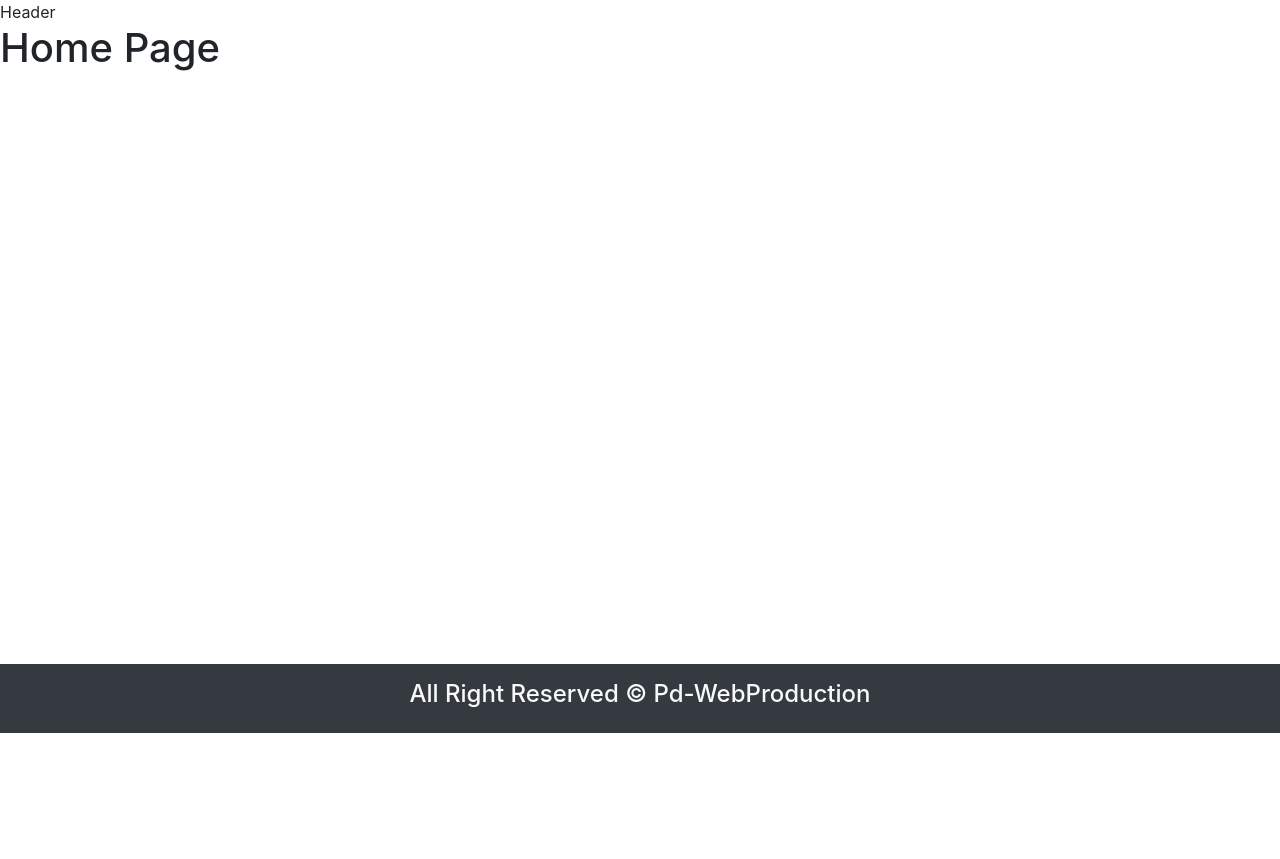
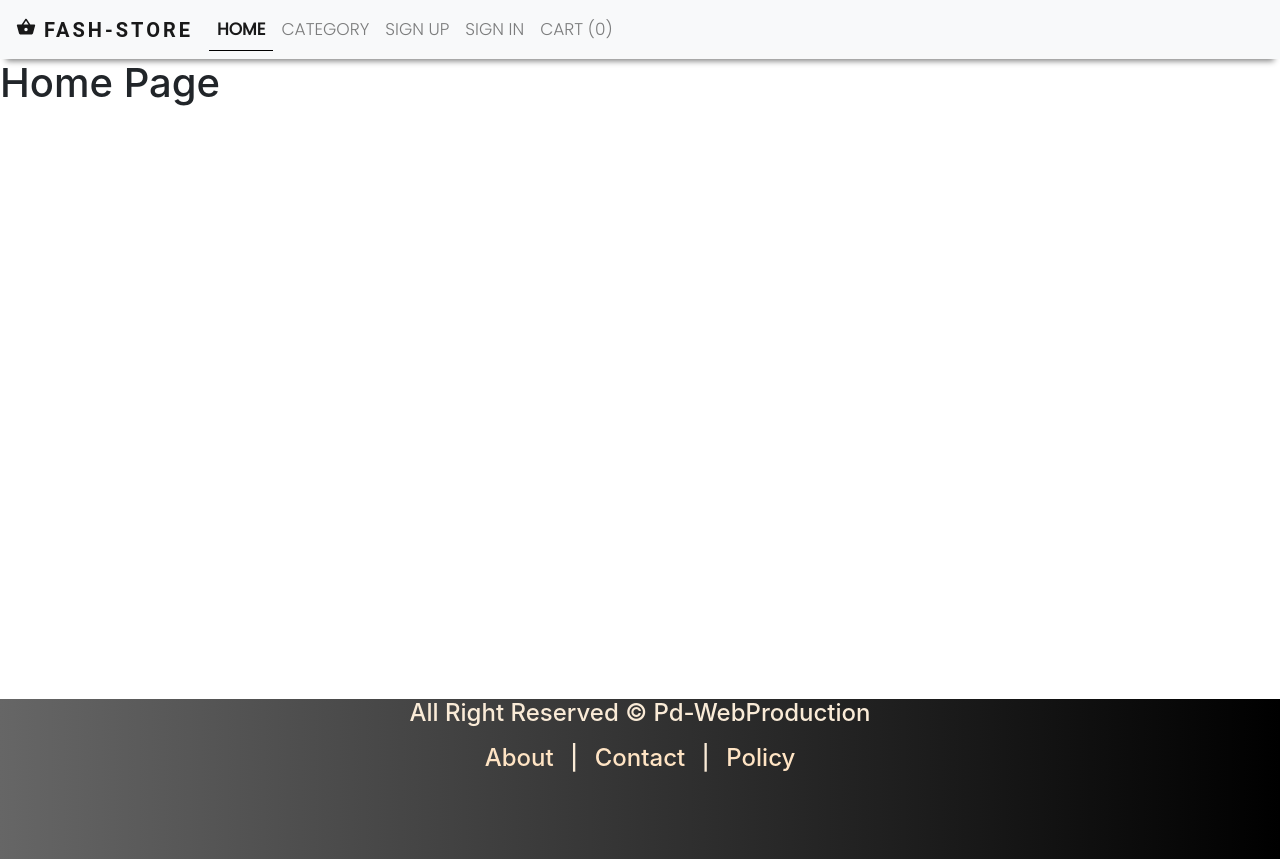
Before and after one commit to parthibdhar/ECOMMERCE-APP, a React (Create React App) app in the folder client/: page / in a window 1280 px wide. Before the commit the page ends 800 px from the top, so only its background shows below. Built offline with nearby package versions, Linux system fonts and the light colour scheme.

Commit message:
builed nav footer basic structure

```diff
--- a/client/package.json
+++ b/client/package.json
@@ -8,6 +8,7 @@
     "@testing-library/user-event": "^13.5.0",
     "react": "^18.2.0",
     "react-dom": "^18.2.0",
+    "react-icons": "^4.10.1",
     "react-router-dom": "^6.14.0",
     "react-scripts": "5.0.1",
     "web-vitals": "^2.1.4"
--- a/client/src/components/Layout/Footer.js
+++ b/client/src/components/Layout/Footer.js
@@ -1,10 +1,14 @@
 import React from 'react'
+import { Link } from 'react-router-dom'
 
 const Footer = () => {
   return (
-    <div className='bg-dark text-light p-3'>
+    <div className='footer'>
       <h4 className='text-center'>
         All Right Reserved &copy; Pd-WebProduction
+        <p className="text-center mt-3">
+          <Link to="/about"> About </Link> | <Link to="/contact"> Contact </Link> | <Link to="/policy"> Policy </Link>
+        </p>
       </h4>
     </div>
   )
--- a/client/src/components/Layout/Header.js
+++ b/client/src/components/Layout/Header.js
@@ -1,8 +1,39 @@
 import React from 'react'
+import { NavLink, Link} from 'react-router-dom'
+import {MdShoppingBasket} from 'react-icons/md'
 
 const Header = () => {
   return (
-    <div>Header</div>
+    <>
+      <nav className="navbar navbar-expand-lg navbar-light bg-light">
+  <Link to="/" className="navbar-brand" href="#"> <MdShoppingBasket/> FASH-SToRe</Link>
+  <button className="navbar-toggler" type="button" data-toggle="collapse" data-target="#navbarTogglerDemo02" aria-controls="navbarTogglerDemo02" aria-expanded="false" aria-label="Toggle navigation">
+    <span className="navbar-toggler-icon" />
+  </button>
+  <div className="collapse navbar-collapse " id="navbarTogglerDemo02">
+    <ul className="navbar-nav ms-auto mb-2 mb-lg-0">
+      <li className="nav-item ">
+        <NavLink  to="/"className="nav-link " > Home </NavLink>
+      </li>
+      <li className="nav-item ">
+        <NavLink  to="/category"className="nav-link" >Category </NavLink>
+      </li>
+      <li className="nav-item">
+        <NavLink to="/register" className="nav-link" >Sign up</NavLink>
+      </li>
+      <li className="nav-item">
+        <NavLink to="/login" className="nav-link" >Sign in</NavLink>
+      </li>
+      <li className="nav-item">
+        <NavLink to="/cart" className="nav-link" >Cart (0) </NavLink>
+      </li>
+
+    </ul>
+
+  </div>
+</nav>
+
+    </>
   )
 }
 
--- a/client/src/index.css
+++ b/client/src/index.css
@@ -7,3 +7,51 @@
 }
 /* font-family: 'Playfair Display', serif;
 font-family: 'Poppins', sans-serif; */
+
+/* NAV BAR CSS */
+.navbar{
+  font-family: 'Poppins', sans-serif;
+
+  font-size: 17px;
+  line-height: 26px;
+  text-transform: uppercase;
+  box-shadow: 0 8px 6px -6px grey;
+  --webkit-box-shadow: 0 8px 6px -6px grey;
+  border-bottom: 0px solid gray !important;
+}
+
+.nav-link{
+  font-weight: 300 !important;
+}
+
+.active{
+  border-bottom: 1px solid black;
+  font-weight: bold !important;
+}
+
+.navbar-brand {
+font-weight: 700;
+font-family: "roboto", sans-serif;
+letter-spacing: 3px;
+}
+
+ /* ================================
+ =================== footer============== */
+
+ .footer {
+color: antiquewhite;
+ background: linear-gradient(270deg, #000000 0%, #666666 100%);
+ height: 20vh;
+ }
+
+ .footer a{
+  text-decoration: none;
+  color: bisque;
+  padding: 10px;
+ }
+
+ .footer a:hover
+ {
+  color: aliceblue;
+  border-bottom: 2px solid whitesmoke;
+ }
--- a/client/src/pages/PageNotFound.js
+++ b/client/src/pages/PageNotFound.js
@@ -1,10 +1,11 @@
 import React from 'react'
+import Layout from '../components/Layout/Layout'
 
 const PageNotFound = () => {
   return (
-    <div>
+    <Layout>
         <h1>Page Not Found!!!!</h1>
-    </div>
+    </Layout>
   )
 }
 
```
Also changed, not shown: 2 other files (tests, documents, lock files or other folders).
